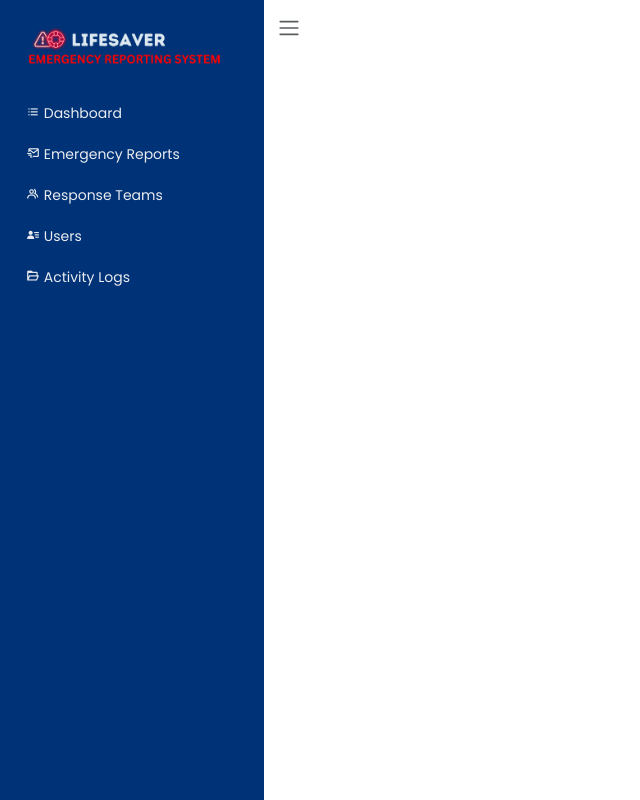
After one commit to franzceck/ojt_php_project, a PHP site: page /dashboard.html in a window 1280 px wide. The commit adds this page. Shown: the whole page, without its empty margins (0-640 px from the left). Run offline with PHP 8.4, Linux system fonts and the light colour scheme.

Commit message:
start Dashboard coding

```diff
--- a/css/style1.css
+++ b/css/style1.css
@@ -1,8 +1,12 @@
 * {
     margin: 0;
     padding: 0;
-    font-family: Poppins;
+    font-family: 'Poppins';
     box-sizing: border-box;
+  }
+
+  body {
+    background: #f1fbff;
   }
 
   a {
--- /dev/null
+++ b/css/style2.css
@@ -0,0 +1,79 @@
+*,
+::after,
+::before {
+    margin: 0;
+    padding: 0;
+    box-sizing: border-box;
+  }
+
+  body {
+    font-family: 'Poppins';
+    font-size: 0.0875rem;
+    opacity: 1;
+    overflow-y: scroll;
+    margin: 0;
+  }
+
+  a {
+    cursor: pointer;
+    text-decoration: none;
+  }
+
+  li {
+    list-style: none;
+  }
+
+  .wrapper {
+    align-items: stretch;
+    display: flex;
+    width: 100%;
+  }
+
+  #sidebar {
+    max-width: 264px;
+    min-width: 264px;
+    background: #003277;
+    transition: all 0.35s ease-in-out;
+  }
+
+  .main {
+    display: flex;
+    flex-direction: column;
+    min-height: 100vh;
+    min-width: 0;
+    overflow: hidden;
+    transition: all 0.35s ease-in-out;
+    width: 100%;
+  }
+
+  .logo {
+    height: 40px;
+  }
+
+  /* SIDEBAR */
+
+  .sidebar-logo {
+    padding: 1.15rem;
+  }
+
+  .sidebar-nav {
+    flex-grow: 1;
+    list-style: none;
+    margin-bottom: 0;
+    padding-left: 0;
+    margin-left: 0;
+  }
+
+  .sidebar-header {
+    color: #e9ecef;
+    font-size: .75rem;
+    padding: 1.5rem 1.5rem .375rem;
+  }
+
+  a.sidebar-link {
+    padding: .625rem 1.625rem;
+    color: #e9ecef;
+    position: relative;
+    display: block;
+    font-size: 0.875rem;
+  }
--- /dev/null
+++ b/dashboard.html
@@ -0,0 +1,75 @@
+<!DOCTYPE html>
+<html lang="en">
+<head>
+    <meta charset="UTF-8">
+    <meta name="viewport" content="width=device-width, initial-scale=1.0">
+    <title>Dashboard | Lifesaver</title>
+
+    <link href="https://cdn.jsdelivr.net/npm/bootstrap@5.3.3/dist/css/bootstrap.min.css" rel="stylesheet" integrity="sha384-QWTKZyjpPEjISv5WaRU9OFeRpok6YctnYmDr5pNlyT2bRjXh0JMhjY6hW+ALEwIH" crossorigin="anonymous">
+
+    <link rel="stylesheet" href="css/style2.css" />
+
+    <link href="https://fonts.googleapis.com/css?family=Poppins" rel="stylesheet"/>
+
+    <link href='https://unpkg.com/boxicons@2.1.4/css/boxicons.min.css' rel='stylesheet'>
+
+</head>
+<body>
+    <div class="wrapper">
+        <aside id="sidebar">
+            <!-- SIDEBAR CONTENT -->
+            <div class="h-100">
+                <div class="sidebar-logo">
+                    <a href=""><img class="logo m-2" src="images/logo.png"></a>
+                </div>
+                <ul class="sidebar-nav">
+                    <!-- <li class="sidebar-header">Admin Elements</li> -->
+                    <li class="sidebar-item">
+                        <a href="#" class="sidebar-link">
+                            <i class='bx bx-list-ul'></i>
+                        Dashboard
+                        </a>
+                    </li>
+                    <li class="sidebar-item">
+                        <a href="#" class="sidebar-link">
+                            <i class='bx bx-mail-send'></i>
+                        Emergency Reports
+                        </a>
+                    </li>
+                    <li class="sidebar-item">
+                        <a href="#" class="sidebar-link">
+                            <i class='bx bx-group'></i>
+                        Response Teams
+                        </a>
+                    </li>
+                    <li class="sidebar-item">
+                        <a href="#" class="sidebar-link">
+                            <i class='bx bxs-user-detail'></i>
+                        Users
+                        </a>
+                    </li>
+                    <li class="sidebar-item">
+                        <a href="#" class="sidebar-link">
+                            <i class='bx bx-folder-open'></i>
+                        Activity Logs
+                        </a>
+                    </li>
+                </ul>
+            </div>
+        </aside>
+        <div class="main">
+            <nav class="navbar">
+                <button class="btn">
+                    <span class="navbar-toggler-icon"></span>
+                </button>
+            </nav>
+        </div>
+
+    </div>
+
+
+    <script src="https://cdn.jsdelivr.net/npm/bootstrap@5.3.3/dist/js/bootstrap.bundle.min.js"></script>
+    <script src="js/script.js"></script>
+
+</body>
+</html>
```
Also changed, not shown: css/style.css (+16 -2 lines), index.html (+6 -2 lines), js/script.js (added).
